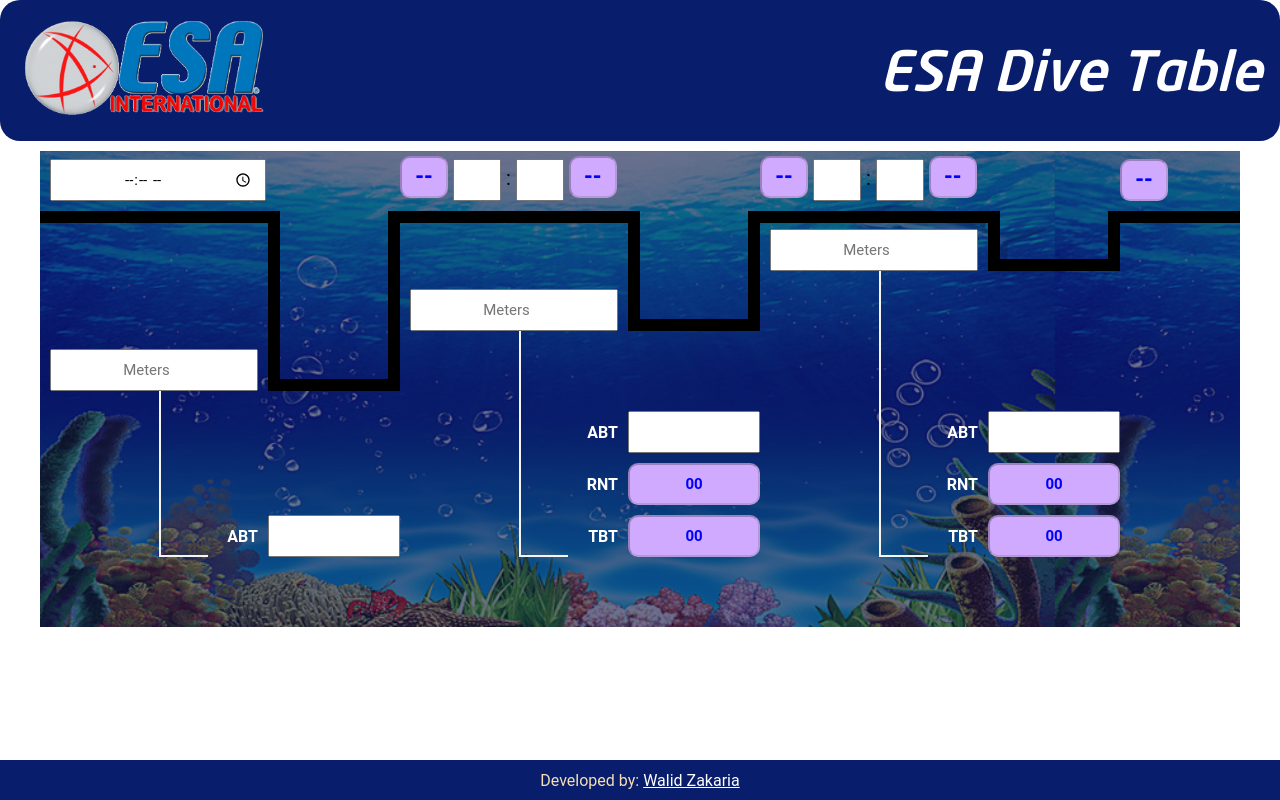
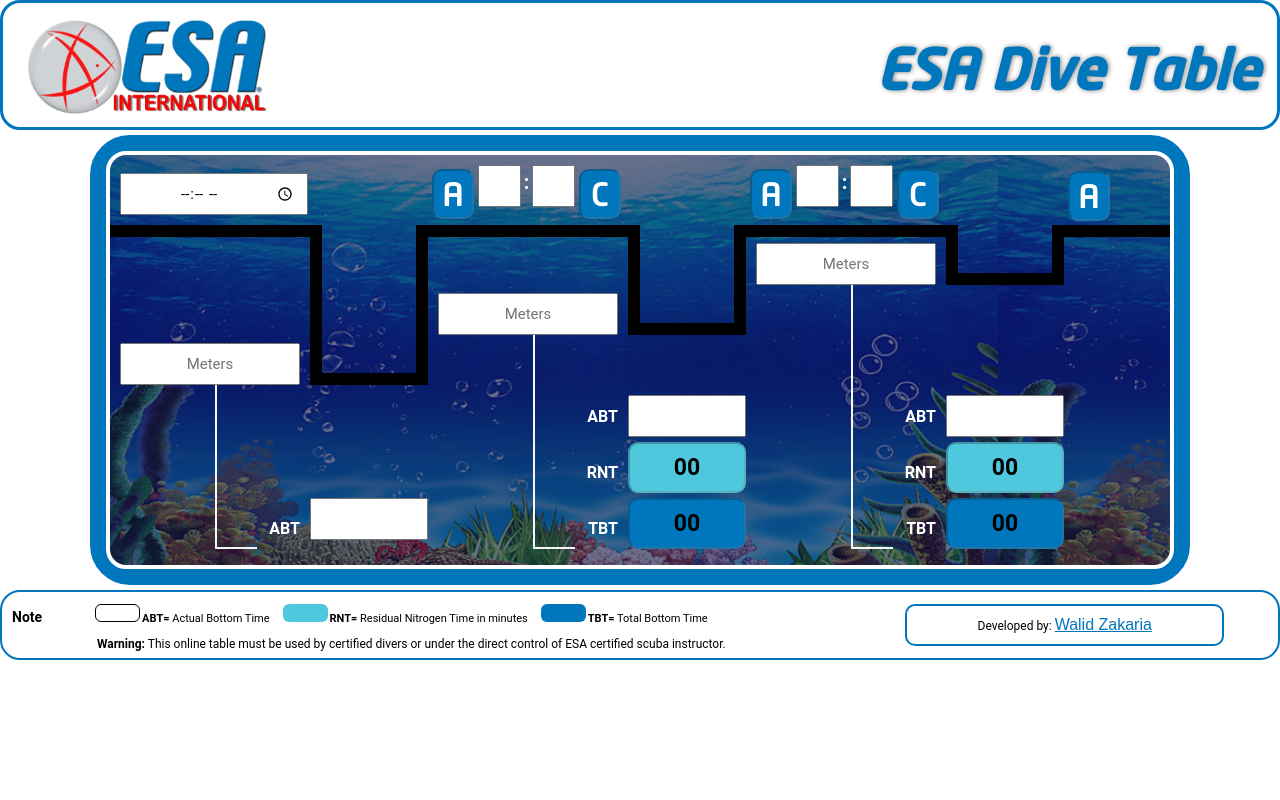
Before and after one commit to walidpiano/Dive-Table, a Flask app: page / in a window 1280 px wide. Run offline with Flask 2, Linux system fonts and the light colour scheme.

Commit message:
set responsive

```diff
--- a/app/__init__.py
+++ b/app/__init__.py
@@ -6,5 +6,7 @@
 
 folder_path = os.path.abspath(os.path.dirname(__file__))
 
+if __name__ == "__main__":
+    app.run()
 
 from app import views
--- a/app/static/css/style.css
+++ b/app/static/css/style.css
@@ -9,16 +9,17 @@
     box-sizing: border-box;
 }
 
-/*
-div {
-    border: 1px solid yellow;
+input::-webkit-inner-spin-button,
+input::-webkit-outer-spin-button {
+    -webkit-appearance: none;
+    margin: 0;
 }
-*/
 
 body, html, main {
     margin: 0;
     padding: 0;
 }
+
 
 label {
     color: white;
@@ -35,20 +36,35 @@
 }
 
 .container {
-    max-width: 1200px;
-    margin: 10px auto;
+
+    margin: 5px auto;
     background-image: url(../img/unser-water.jpg);
     background-size: contain;
-    height: 100%;
+    max-width: 1100px;
+    border: 16px solid #0076BC;
+    border-radius: 40px;
+    height: 450px;
 }
+
 
 #sub-background {
     display: flex;
     flex-wrap: wrap;
-    margin: 0;
+    margin: 10px auto;
     width: 100%;
+    background: rgba(14, 22, 68, 0.6);
+    margin: auto;
+    border-radius: 20px;
+    border: 4px solid white;
+    padding: 10px 0;
     height: 100%;
-    background: rgba(14, 22, 68, 0.6);
+}
+
+.separator {
+    color: white;
+    font-weight: bold;
+    padding: 3px;
+    margin: 2px 0;
 }
 
 .first-row {
@@ -68,27 +84,27 @@
 }
 
 .third-row {
-    height: 60px;
+    height: 50px;
 }
 
 .fourth-row {
-    height: 60px;
+    height: 50px;
 }
 
 .fifth-row {
-    height: 10px;
+    height: 5px;
 }
 
 .sixth-row {
-    height: 50px;
+    height: 45px;
 }
 
 .seventh-row {
-    height: 50px;
+    height: 45px;
 }
 
 .eighth-row {
-    height: 50px;
+    height: 45px;
 }
 
 #two-one {
@@ -180,7 +196,18 @@
     font-size: 20px;
     position: absolute;
     bottom: 0;
-    margin: auto auto 10px 0;
+    margin: auto;
+    padding-bottom: 2px;
+    display: flex;
+    flex-wrap: wrap;
+}
+
+.rnt {
+    background: #4fc8dd;
+}
+
+.tbt {
+    background: #0076BC;
 }
 
 #five-one, #four-three, #five-four,
@@ -219,30 +246,86 @@
 
 header {
     width: 100%;
-    padding: 10px 18px 10px 10px;
-    background: #081e6d;
+    padding: 6px 18px 10px 10px;
+    border: 3px solid #0076BC;
     border-radius: 20px;
+    height: 130px;
 }
 
 footer {
     width: 100%;
-    background: #081e6d;
-    height: 40px;
-    position: fixed;
-    bottom: 0;
+    height: 70px;
+    border: 2px solid #0076BC;
+    border-radius: 20px;
+
+}
+
+#footer-container {
+    display: flex;
+    align-items: center;
+    justify-content: center;
+    flex-wrap: wrap;
+    position: relative;
+}
+
+h3 {
+    font-size: 14px;
+    display: inline;
+    margin: auto auto auto 10px;
+}
+
+#footer-one {
+    width: 70%;
+    display: inline-block;
+    float: left;
+    height: 100%;
+    margin: 0 auto;
+    padding: 0;
+
+}
+
+#footer-two {
+    width: 25%;
+    display: inline-block;
+    text-align: left;
+    border: 2px solid #0076BC;
+    padding: 10px;
+    border-radius: 10px;
+    margin: 12px 10px 10px 10px;
+
+
+}
+
+.footer-details {
+    font-size: 12px;
+}
+
+ul {
+    display: inline-block;
+
+}
+
+li {
+    display: inline-block;
+    font-size: 11px;
 }
 
 p {
     display: inline-block;
-    margin: 0 auto;
-    color: wheat;
+    margin: 0 auto ;
     width: 100%;
     text-align: center;
-    padding: 11px;
+}
+
+#warning {
+    margin: auto auto auto 95px;
+    text-align: left;
 }
 
 a {
-    color: white;
+    color: #0076BC;
+    font-family: Arial;
+    font-size: 16px;
 }
 
 #header-container {
@@ -253,11 +336,12 @@
 }
 
 h1 {
-    color: white;
+    color: #0076BC;
     font-family: NeoTech;
-    font-weight: 100;
+    font-weight: bold;
     font-style: italic;
     font-size: 55px;
+    text-shadow: grey 1px 0 5px;
 }
 
 #six-one, #seven-one, #eight-one {
@@ -304,7 +388,7 @@
     width: 100%;
     padding: 10px;
     text-align: center;
-    margin: 10px 10px 0 0;
+    margin: 5px 10px 0 0;
     font-size: 15px;
     bottom: 0;
 }
@@ -334,49 +418,215 @@
 
 .letter {
     border-radius: 10px;
-    background: #cfaaff;
+    background: #0076BC;
     font-family: NeoTech;
-    font-size: 27px;
-    color: blue;
+    font-size: 32px;
+    color: white;
     text-transform: capitalize;
+    padding: 6px 0 0 0;
+    height: 50px;
+    margin: 4px;
 }
 
 #fifth-letter {
     width: 40%;
+    margin-bottom: 2px;
 }
 
 .read-only {
-    background: #cfaaff;
     border-radius: 10px;
-    color: blue;
     font-weight: bold;
+    font-size: 23px;
+    color: black;
+}
+
+.indications {
+    width: 45px;
+    height: 18px;
+    border-radius: 6px;
+    display: inline-block;
+    margin: 0 2px 0 10px;
+}
+
+#indication-one {
+    background: white;
+    border: 1px solid black;
+}
+
+#indication-two {
+    background: #4fc8dd;
+}
+
+#indication-three {
+    background: #0076BC;
 }
 
 
-@media screen and (max-width: 935px) {
-    .hour {
-        width: 22%;
-        margin: 0;
+@media screen and (max-width: 1035px) {
+    #footer-one {
+        width: 75%;
     }
 
-    .letter {
-        width: 18%;
+    #footer-two {
+        width: 220px;
     }
 
-    h1 {
-        font-size: 50px;
-    }
-
-    #esa-logo {
-        width: 230px;
+    li, #warning {
+        font-size: 11px;
     }
 }
 
 
-@media screen and (max-width: 860px) {
-    #one-three {
-        padding: 0;
-        margin-left: 0;
-        margin-right: 0;
+@media screen and (max-width: 980px) {
+    li {
+        display: block;
+    }
+
+    #footer-one {
+        width: 70%;
+    }
+
+    footer {
+        height: 125px;
+    }
+
+    #footer-two {
+        margin-top: 40px;
+    }
+
+    #warning {
+        width: 80%;
     }
 }
+
+
+@media screen and (max-width: 880px) {
+
+    #first-hour, #second-hour {
+        width: 30%;
+        order: 1;
+        margin: 2px 2px 2px 12%;
+    }
+
+    .separator {
+        order: 2;
+    }
+
+    #first-letter, #third-letter {
+        width: 30%;
+        order: 4;
+        margin: 2px;
+    }
+
+    #fifth-letter {
+        width: 60%;
+        margin: 2px;
+    }
+
+    #second-letter, #fourth-letter {
+        width: 30%;
+        order: 5;
+        margin: 2px 2px 2px 30%;
+    }
+
+    h1 {
+        font-size: 45px;
+        margin-top: 38px;
+    }
+
+    #first-minute, #second-minute {
+        width: 30%;
+        order: 3;
+        margin: 2px;
+    }
+
+    #one-one, #one-three, #one-five, #one-seven {
+        height: 100px;
+    }
+
+    #start-time {
+        margin-bottom: 33px;
+    }
+
+    .container {
+        height: 485px;
+    }
+}
+
+
+@media screen and (max-width: 825px) {
+    #footer-one, #warning {
+        width: 67%;
+    }
+
+    #footer-two {
+        right: 10px;
+        width: 30%;
+    }
+
+    .exact-fill {
+        margin-left: 5px;
+    }
+}
+
+
+@media screen and (max-width: 700px) {
+    #footer-one, #warning {
+        width: 90%;
+    }
+
+    footer {
+        height: 170px;
+    }
+
+    #footer-two {
+        margin: 4px 10%;
+        width: 80%;
+    }
+
+    .exact-fill {
+        margin-left: 8px;
+    }
+
+    #esa-logo {
+        width: 200px;
+    }
+
+    h1 {
+        font-size: 35px;
+    }
+
+    header {
+        height: 110px;
+    }
+
+    #start-time, #first-meters,
+    #second-meters, #third-meters, .hour,
+      .result-label {
+        font-size: 13px;
+    }
+
+    #first-hour, #second-hour {
+        width: 35%;
+        margin: 2px 1px 2px 5%;
+    }
+
+    #first-letter, #third-letter {
+        width: 35%;
+        margin: 2px 1px;
+    }
+
+    #second-letter, #fourth-letter {
+        width: 35%;
+        margin: 2px 1px 2px 18%;
+    }
+
+    #first-minute, #second-minute {
+        width: 35%;
+        margin: 2px 1px;
+    }
+
+    #fifth-letter {
+        width: 70%;
+    }
+}
--- a/app/templates/index.html
+++ b/app/templates/index.html
@@ -32,11 +32,11 @@
 
             <div id="one-three" class="first-row wide-column">
                 <div class="top-inputs">
-                    <input id="first-letter" class="letter" type="text" tabindex="4" disabled value="--">
+                    <input id="first-letter" class="letter" type="text" tabindex="4" disabled value="A">
                     <input id="first-hour" class="hour" type="number" tabindex="5">
-                    :
+                    <div class="separator">:</div>
                     <input id="first-minute" class="hour" type="number" tabindex="6">
-                    <input id="second-letter" class="letter" type="text" tabindex="7" disabled value="--">
+                    <input id="second-letter" class="letter" type="text" tabindex="7" disabled value="C">
                 </div>
             </div>
 
@@ -46,11 +46,11 @@
 
             <div id="one-five" class="first-row wide-column">
                 <div class="top-inputs">
-                    <input id="third-letter" class="letter" type="text" tabindex="12" disabled value="--">
+                    <input id="third-letter" class="letter" type="text" tabindex="12" disabled value="A">
                     <input id="second-hour" class="hour" type="number" tabindex="13">
-                    :
+                    <div class="separator">:</div>
                     <input id="second-minute" class="hour" type="number" tabindex="14">
-                    <input id="fourth-letter" class="letter" type="text" tabindex="15" disabled value="--">
+                    <input id="fourth-letter" class="letter" type="text" tabindex="15" disabled value="C">
                 </div>
             </div>
 
@@ -60,7 +60,7 @@
 
             <div id="one-seven" class="first-row narrow-column">
                 <div class="top-inputs">
-                    <input id="fifth-letter" class="letter" type="text" tabindex="20" disabled value="--">
+                    <input id="fifth-letter" class="letter" type="text" tabindex="20" disabled value="A">
                 </div>
             </div>
 
@@ -287,7 +287,7 @@
             </div>
 
             <div id="seven-eight">
-                <input id="first-rnt" type="text" class="exact-fill read-only" tabindex="10" disabled value="00">
+                <input id="first-rnt" type="text" class="exact-fill read-only rnt" tabindex="10" disabled value="00">
             </div>
 
             <div id="seven-nine">
@@ -303,7 +303,7 @@
             </div>
 
             <div id="seven-twelve">
-                <input id="second-rnt" type="text" class="exact-fill read-only" tabindex="18" disabled value="00">
+                <input id="second-rnt" type="text" class="exact-fill read-only rnt" tabindex="18" disabled value="00">
             </div>
 
             <div id="seven-thirteen">
@@ -340,7 +340,7 @@
             </div>
 
             <div id="eight-eight">
-                <input id="first-tbt" type="text" class="exact-fill read-only" tabindex="11" disabled value="00">
+                <input id="first-tbt" type="text" class="exact-fill read-only tbt" tabindex="11" disabled value="00">
             </div>
 
             <div id="eight-nine">
@@ -356,7 +356,7 @@
             </div>
 
             <div id="eight-twelve">
-                <input id="second-tbt" type="text" class="exact-fill read-only" tabindex="19" disabled value="00">
+                <input id="second-tbt" type="text" class="exact-fill read-only tbt" tabindex="19" disabled value="00">
             </div>
 
             <div id="eight-thirteen">
@@ -369,9 +369,25 @@
     </div>
 
     <footer>
-        <p>Developed by:
-            <a href="mailto:walidpiano@yahoo.com">Walid Zakaria</a>
-        </p>
+        <div id="footer-container">
+            <div class="footer-details">
+                <div id="footer-one">
+                    <h3>Note</h3>
+                    <ul>
+                        <li><div id="indication-one" class="read-only indications"></div><strong>ABT=</strong> Actual Bottom Time</li>
+                        <li><div id="indication-two" class="read-only indications"></div><strong>RNT=</strong> Residual Nitrogen Time in minutes</li>
+                        <li><div id="indication-three" class="read-only indications"></div><strong>TBT=</strong> Total Bottom Time</li>
+                    </ul>
+                    <p id="warning"><strong>Warning:</strong> This online table must be used by certified divers or under the direct control of ESA certified scuba instructor.</p>
+                </div>
+                <div id="footer-two">
+                    <p id="me">Developed by:
+                        <a href="mailto:walidpiano@yahoo.com">Walid Zakaria</a>
+                    </p>
+                </div>
+            </div>
+        </div>
+
     </footer>
 </body>
 </html>
```
Also changed, not shown: app/views.py (line endings or trailing spaces).
